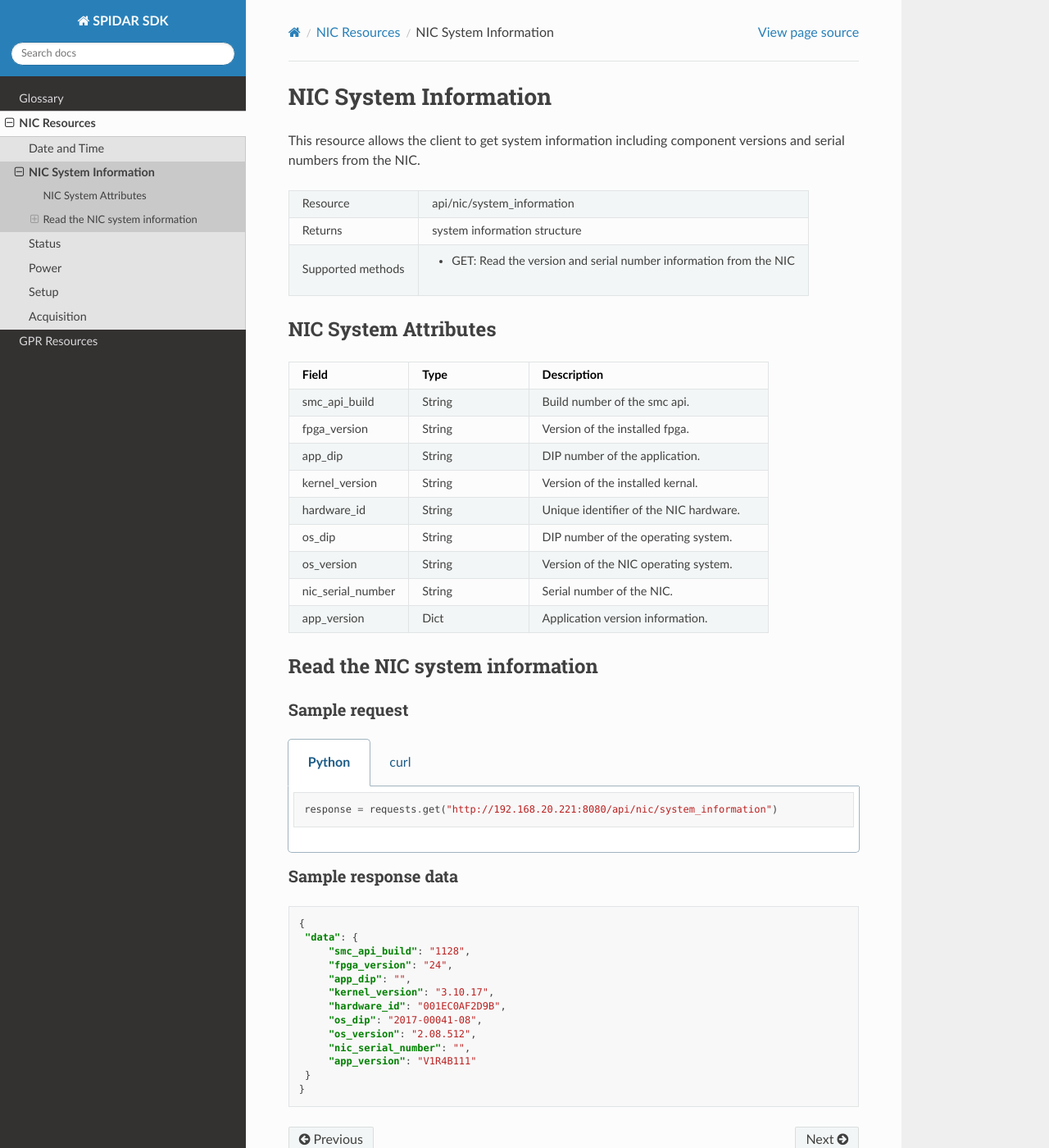
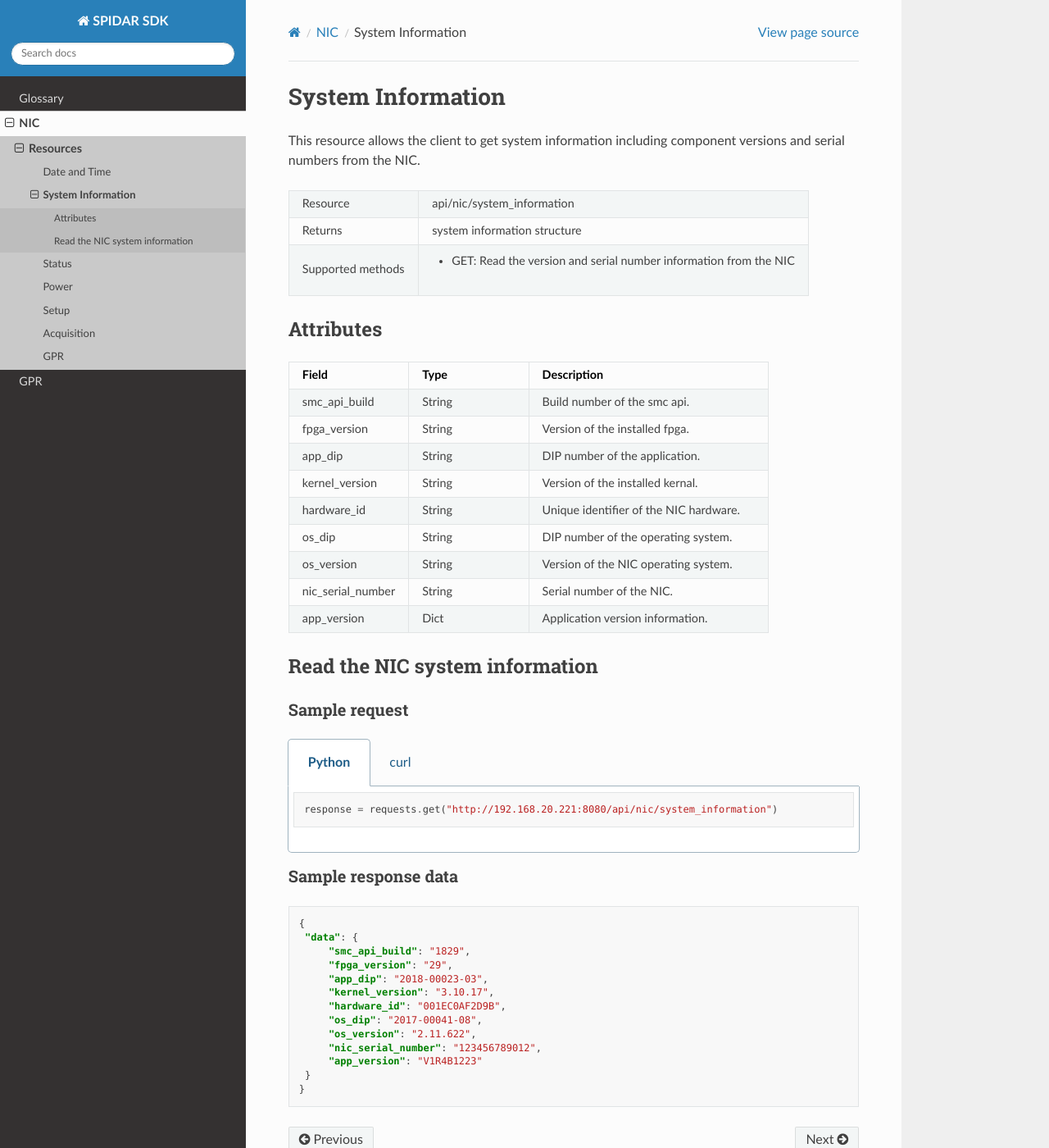
Before and after one commit to SensoftInc/spidar-sdk, a Sphinx documentation site: the page built from docs/nic_system_info.rst, in a window 1280 px wide and 1400 px high. Shown: the whole window at 82% size. Built offline with Sphinx 7.4.7 and the Read the Docs theme 2.0.0, drawn with Linux system fonts in a browser that asks for light colours.

Commit message:
Normalize NIC system info resource page

```diff
--- a/docs/gpr.rst
+++ b/docs/gpr.rst
@@ -1,6 +1,5 @@
-#############
-GPR Resources
-#############
+GPR
+###
 
 This resource retrieves a list of available resources from the GPR.
 
--- a/docs/nic.rst
+++ b/docs/nic.rst
@@ -1,5 +1,5 @@
-NIC Resources
-#############
+NIC
+###
 
 This resource retrieves a list of available resources from the NIC.
 
@@ -22,3 +26,4 @@ This resource retrieves a list of available resources from the NIC.
    power
    setup
    acquisition
+   gpr
--- a/docs/nic_system_info.rst
+++ b/docs/nic_system_info.rst
@@ -1,5 +1,5 @@
-NIC System Information
-######################
+System Information
+##################
 
 This resource allows the client to get system information including component versions and serial numbers from the NIC.
 
@@ -14,8 +14,8 @@ This resource allows the client to get system information including component ve
    * - Supported methods
      - * GET: Read the version and serial number information from the NIC
 
-NIC System Attributes
-*********************
+Attributes
+==========
 
 .. list-table::
    :widths: 25 25 50
@@ -53,7 +53,7 @@ NIC System Attributes
      - Application version information.
 
 Read the NIC system information
-*******************************
+===============================
 
 Sample request
 --------------
@@ -70,19 +70,18 @@ Sample request
 
 Sample response data
 --------------------
-
 .. code-block:: json
 
    {
     "data": {
-        "smc_api_build": "1128",
-        "fpga_version": "24",
-        "app_dip": "",
+        "smc_api_build": "1829",
+        "fpga_version": "29",
+        "app_dip": "2018-00023-03",
         "kernel_version": "3.10.17",
         "hardware_id": "001EC0AF2D9B",
         "os_dip": "2017-00041-08",
-        "os_version": "2.08.512",
-        "nic_serial_number": "",
-        "app_version": "V1R4B111"
+        "os_version": "2.11.622",
+        "nic_serial_number": "123456789012",
+        "app_version": "V1R4B1223"
     }
    }
```
Also changed, not shown: other parts of docs/nic.rst (+4 -0 lines), docs/glossary.rst (+11 -10 lines).
